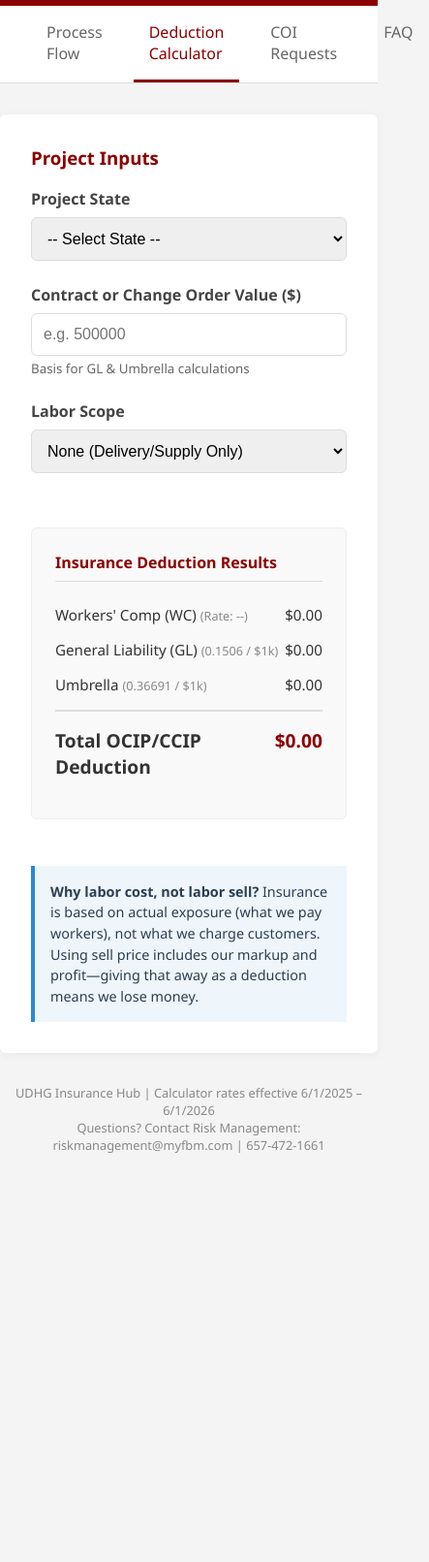
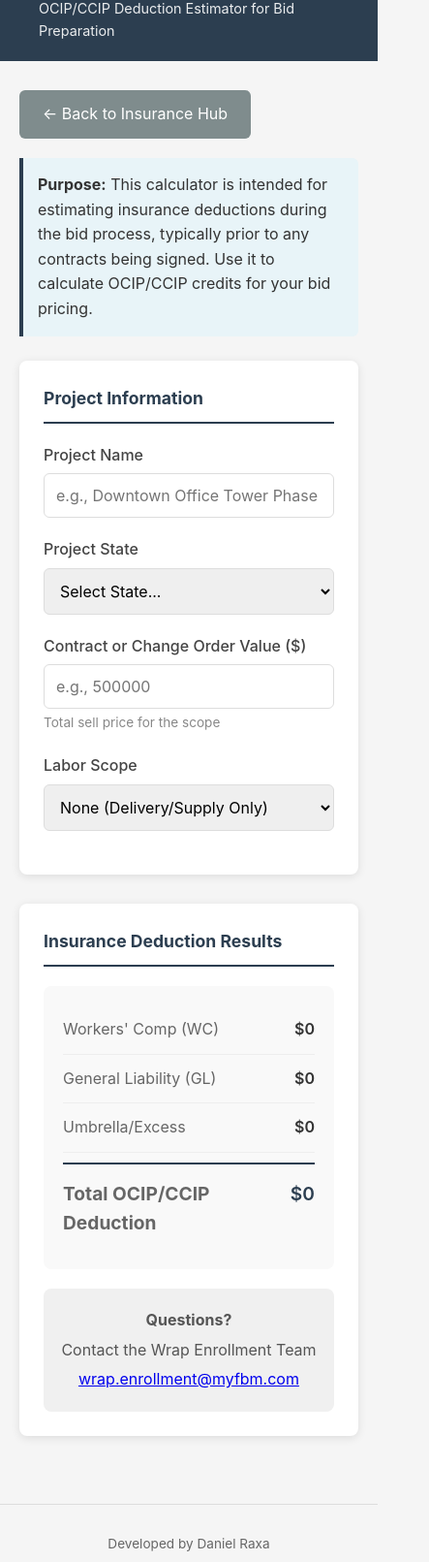
Before and after one commit to danielraxa-lgtm/UDHG-Deduct-Calculator, a plain HTML site: page calculator.html in a window 390 px wide. Shown: the part 168-1779 px from the top of the page at 97% size, 443 px wide, since content can reach past the window. Before the commit the page ends 1390 px from the top, so only its background shows below. Drawn offline with Linux system fonts and the light colour scheme.

Commit message:
Update calculator.html

```diff
--- a/calculator.html
+++ b/calculator.html
@@ -3,159 +3,293 @@
 <head>
     <meta charset="UTF-8">
     <meta name="viewport" content="width=device-width, initial-scale=1.0">
-    <title>UDHG Insurance Hub</title>
+    <title>Insurance Cost Worksheet Calculator</title>
     <style>
-        :root {
-            --primary-color: #8B0000; /* Dark Red/Burgundy */
-            --bg-color: #f4f4f4;
-            --text-color: #333;
-            --border-radius: 6px;
+        * {
+            box-sizing: border-box;
+            margin: 0;
+            padding: 0;
         }
 
         body {
-            font-family: 'Segoe UI', Tahoma, Geneva, Verdana, sans-serif;
-            margin: 0;
-            background-color: var(--bg-color);
-            color: var(--text-color);
+            font-family: -apple-system, BlinkMacSystemFont, 'Segoe UI', Roboto, Oxygen, Ubuntu, sans-serif;
+            line-height: 1.6;
+            color: #333;
+            background: #f5f5f5;
         }
 
-        /* HEADER */
         .header {
-            background-color: var(--primary-color);
+            background: #2c3e50;
             color: white;
-            padding: 1rem 2rem;
+            padding: 20px 40px;
         }
-        .header h1 { margin: 0; font-size: 1.5rem; }
-        .header p { margin: 5px 0 0; font-size: 0.9rem; opacity: 0.9; }
 
-        /* TABS (Visual Only) */
-        .nav-tabs {
-            background-color: white;
-            padding: 0 2rem;
-            border-bottom: 1px solid #ddd;
-            display: flex;
-            gap: 1rem;
+        .header h1 {
+            font-size: 1.5rem;
+            font-weight: 600;
         }
-        .nav-item {
-            padding: 1rem;
-            cursor: pointer;
-            color: #666;
+
+        .header .subtitle {
+            font-size: 0.9rem;
+            opacity: 0.9;
+            margin-top: 5px;
+        }
+
+        .confidential-banner {
+            background: #c0392b;
+            color: white;
+            padding: 10px 20px;
+            text-align: center;
+            font-size: 0.85rem;
             font-weight: 500;
         }
-        .nav-item.active {
-            border-bottom: 3px solid var(--primary-color);
-            color: var(--primary-color);
+
+        .confidential-banner strong {
+            text-transform: uppercase;
+            letter-spacing: 1px;
         }
 
-        /* MAIN CONTAINER */
         .container {
-            max-width: 1000px;
-            margin: 2rem auto;
-            background: white;
-            padding: 2rem;
-            border-radius: var(--border-radius);
-            box-shadow: 0 2px 10px rgba(0,0,0,0.05);
-            display: grid;
-            grid-template-columns: 1fr 1fr; /* Two Columns */
-            gap: 2rem;
+            max-width: 900px;
+            margin: 0 auto;
+            padding: 30px 20px;
         }
 
-        /* INPUTS (Left Column) */
-        .input-group { margin-bottom: 1.5rem; }
-        label { display: block; font-weight: 600; margin-bottom: 0.5rem; color: #444; }
-        select, input {
+        .info-box {
+            background: #e8f4f8;
+            border-left: 4px solid #2c3e50;
+            padding: 15px;
+            margin-bottom: 25px;
+            border-radius: 0 6px 6px 0;
+        }
+
+        .calc-grid {
+            display: grid;
+            grid-template-columns: 1fr 1fr;
+            gap: 30px;
+        }
+
+        @media (max-width: 768px) {
+            .calc-grid {
+                grid-template-columns: 1fr;
+            }
+        }
+
+        .calc-section {
+            background: white;
+            border-radius: 8px;
+            padding: 25px;
+            box-shadow: 0 2px 10px rgba(0,0,0,0.1);
+        }
+
+        .calc-section h2 {
+            color: #2c3e50;
+            margin-bottom: 20px;
+            font-size: 1.1rem;
+            border-bottom: 2px solid #2c3e50;
+            padding-bottom: 10px;
+        }
+
+        .form-group {
+            margin-bottom: 20px;
+        }
+
+        .form-group label {
+            display: block;
+            margin-bottom: 6px;
+            font-weight: 500;
+            color: #444;
+        }
+
+        .form-group input,
+        .form-group select,
+        .form-group textarea {
             width: 100%;
-            padding: 0.75rem;
+            padding: 12px;
             border: 1px solid #ddd;
-            border-radius: var(--border-radius);
+            border-radius: 6px;
             font-size: 1rem;
-            box-sizing: border-box;
+            font-family: inherit;
         }
-        select:focus, input:focus {
-            border-color: var(--primary-color);
+
+        .form-group input:focus,
+        .form-group select:focus,
+        .form-group textarea:focus {
             outline: none;
+            border-color: #2c3e50;
         }
-        .hidden { display: none; }
 
-        /* RESULTS (Right Column) */
-        .results-panel {
-            background-color: #f9f9f9;
-            padding: 1.5rem;
-            border-radius: var(--border-radius);
-            border: 1px solid #eee;
+        .form-group small {
+            display: block;
+            margin-top: 4px;
+            color: #888;
+            font-size: 0.85rem;
         }
-        .results-header {
-            color: var(--primary-color);
-            font-weight: bold;
-            margin-bottom: 1.5rem;
-            border-bottom: 1px solid #ddd;
-            padding-bottom: 0.5rem;
+
+        .results {
+            background: #f9f9f9;
+            border-radius: 8px;
+            padding: 20px;
         }
+
         .result-row {
             display: flex;
             justify-content: space-between;
-            margin-bottom: 1rem;
-            font-size: 0.95rem;
-        }
-        .total-row {
-            border-top: 2px solid #ddd;
-            padding-top: 1rem;
-            margin-top: 1rem;
-            font-weight: bold;
-            font-size: 1.2rem;
-            color: #333;
+            padding: 12px 0;
+            border-bottom: 1px solid #eee;
         }
 
-        /* INFO BOX */
-        .info-box {
-            grid-column: 1 / -1; /* Spans both columns */
-            background-color: #eef6fc;
-            border-left: 4px solid #2c88d9;
-            padding: 1rem;
-            margin-top: 1rem;
-            font-size: 0.9rem;
-            line-height: 1.5;
-            color: #2c3e50;
+        .result-row:last-child {
+            border-bottom: none;
         }
 
-        /* FOOTER */
+        .result-row.total {
+            font-weight: 700;
+            font-size: 1.2rem;
+            color: #2c3e50;
+            border-top: 2px solid #2c3e50;
+            margin-top: 10px;
+            padding-top: 15px;
+        }
+
+        .result-label {
+            color: #666;
+        }
+
+        .result-value {
+            font-weight: 600;
+        }
+
+        .subcontractor-section {
+            display: none;
+            background: #fff3cd;
+            border: 1px solid #ffc107;
+            border-radius: 8px;
+            padding: 20px;
+            margin-top: 20px;
+        }
+
+        .subcontractor-section.show {
+            display: block;
+        }
+
+        .subcontractor-section h3 {
+            color: #856404;
+            margin-bottom: 15px;
+            font-size: 1rem;
+        }
+
+        .alert {
+            background: #fff3cd;
+            border: 1px solid #ffc107;
+            border-radius: 6px;
+            padding: 15px;
+            margin-top: 20px;
+            display: none;
+        }
+
+        .alert.show {
+            display: block;
+        }
+
+        .btn {
+            display: inline-block;
+            padding: 12px 24px;
+            background: #2c3e50;
+            color: white;
+            border: none;
+            border-radius: 6px;
+            cursor: pointer;
+            font-size: 1rem;
+            text-decoration: none;
+            transition: background 0.2s;
+        }
+
+        .btn:hover {
+            background: #1a252f;
+        }
+
+        .btn-warning {
+            background: #f39c12;
+        }
+
+        .btn-warning:hover {
+            background: #d68910;
+        }
+
+        .btn-back {
+            background: #7f8c8d;
+            margin-bottom: 20px;
+        }
+
+        .btn-back:hover {
+            background: #636e72;
+        }
+
         .footer {
             text-align: center;
-            font-size: 0.8rem;
+            padding: 30px 20px;
             color: #888;
-            margin: 2rem 0;
-            padding: 0 1rem;
+            font-size: 0.85rem;
+            border-top: 1px solid #ddd;
+            margin-top: 40px;
         }
 
-        /* Responsive */
-        @media (max-width: 768px) {
-            .container { grid-template-columns: 1fr; }
+        .footer .developer {
+            margin-bottom: 10px;
+            color: #666;
+        }
+
+        .contact-box {
+            background: #f0f0f0;
+            padding: 15px;
+            border-radius: 8px;
+            margin-top: 20px;
+            text-align: center;
+        }
+
+        .contact-box p {
+            margin: 5px 0;
+            color: #555;
+        }
+
+        .warning-text {
+            color: #856404;
+            font-size: 0.9rem;
+            margin-top: 10px;
         }
     </style>
 </head>
 <body>
+    <div class="confidential-banner">
+        <strong>⚠️ Confidential</strong> — Internal use only. Do not distribute this calculator to external parties.
+    </div>
 
     <div class="header">
-        <h1>UNIFIED DOOR & HARDWARE — Insurance Hub</h1>
-        <p>OCIP/CCIP Process, Deduction Calculator, COI Requests & More</p>
-    </div>
-
-    <div class="nav-tabs">
-        <div class="nav-item">Process Flow</div>
-        <div class="nav-item active">Deduction Calculator</div>
-        <div class="nav-item">COI Requests</div>
-        <div class="nav-item">FAQ</div>
+        <h1>Insurance Cost Worksheet Calculator</h1>
+        <div class="subtitle">OCIP/CCIP Deduction Estimator for Bid Preparation</div>
     </div>
 
     <div class="container">
+        <a href="https://danielraxa-lgtm.github.io/UDHG-Deduct-Calculator/" class="btn btn-back">← Back to Insurance Hub</a>
 
-        <div class="input-section">
-            <h3 style="color:var(--primary-color); margin-top:0;">Project Inputs</h3>
+        <div class="info-box">
+            <strong>Purpose:</strong> This calculator is intended for estimating insurance deductions during the bid process, typically prior to any contracts being signed. Use it to calculate OCIP/CCIP credits for your bid pricing.
+        </div>
 
-            <div class="input-group">
-                <label for="stateSelector">Project State</label>
-                <select id="stateSelector" onchange="calculate()">
-                    <option value="">-- Select State --</option>
+        <div class="calc-grid">
+            <div class="calc-section">
+                <h2>Project Information</h2>
+
+                <div class="form-group">
+                    <label for="projectName">Project Name</label>
+                    <input type="text" id="projectName" placeholder="e.g., Downtown Office Tower Phase 2">
+                </div>
+
+                <div class="form-group">
+                    <label for="state">Project State</label>
+                    <select id="state" onchange="calculate()">
+                        <option value="">Select State...</option>
                         <option value="AZ">Arizona (AZ)</option>
                         <option value="CO">Colorado (CO)</option>
                         <option value="FL">Florida (FL)</option>
@@ -165,149 +299,189 @@
                         <option value="NY">New York (NY)</option>
                         <option value="PA">Pennsylvania (PA)</option>
                         <option value="TX">Texas (TX)</option>
-                    <option value="OTHER">Other State (Default)</option>
                     </select>
                 </div>
 
-            <div class="input-group">
+                <div class="form-group">
                     <label for="contractValue">Contract or Change Order Value ($)</label>
-                <input type="number" id="contractValue" placeholder="e.g. 500000" oninput="calculate()">
-                <small style="color:#666; display:block; margin-top:4px;">Basis for GL & Umbrella calculations</small>
+                    <input type="number" id="contractValue" placeholder="e.g., 500000" onchange="calculate()" oninput="calculate()">
+                    <small>Total sell price for the scope</small>
                 </div>
 
-            <div class="input-group">
+                <div class="form-group">
                     <label for="laborScope">Labor Scope</label>
-                <select id="laborScope" onchange="togglePayroll()">
+                    <select id="laborScope" onchange="toggleLaborFields(); calculate()">
                         <option value="none">None (Delivery/Supply Only)</option>
-                    <option value="sub">Subcontracted</option>
-                    <option value="self">Self-Install (UDHG Crews)</option>
+                        <option value="subcontracted">Subcontracted</option>
+                        <option value="self">Self-Performed Crews</option>
                     </select>
                 </div>
 
-            <div class="input-group hidden" id="payrollGroup">
-                <label for="payrollInput">Estimated Labor Payroll ($)</label>
-                <input type="number" id="payrollInput" placeholder="Enter labor cost (not sell price)" oninput="calculate()">
-                <small style="color:#666; display:block; margin-top:4px;">Basis for Workers' Comp calculation</small>
+                <div class="form-group" id="payrollGroup" style="display: none;">
+                    <label for="payroll">Estimated Self-Performed Payroll ($)</label>
+                    <input type="number" id="payroll" placeholder="e.g., 100000" onchange="calculate()" oninput="calculate()">
+                    <small>Use labor COST (payroll), not labor sell!</small>
+                </div>
+
+                <!-- Subcontractor Section -->
+                <div class="subcontractor-section" id="subcontractorSection">
+                    <h3>📋 Subcontractor Information Required</h3>
+                    <p class="warning-text">When labor is subcontracted, we need the following information to coordinate wrap enrollment:</p>
+
+                    <div class="form-group">
+                        <label for="subAmount">Subcontracted Labor Amount ($)</label>
+                        <input type="number" id="subAmount" placeholder="e.g., 75000">
+                    </div>
+
+                    <div class="form-group">
+                        <label for="subName">Subcontractor Company Name</label>
+                        <input type="text" id="subName" placeholder="e.g., ABC Installation Services">
+                    </div>
+
+                    <div class="form-group">
+                        <label for="subContactName">Subcontractor Contact Name</label>
+                        <input type="text" id="subContactName" placeholder="e.g., John Smith">
+                    </div>
+
+                    <div class="form-group">
+                        <label for="subContactEmail">Subcontractor Contact Email</label>
+                        <input type="email" id="subContactEmail" placeholder="e.g., jsmith@abcinstall.com">
+                    </div>
+
+                    <button class="btn btn-warning" onclick="draftSubcontractorEmail()">📧 Draft Email to Wrap Enrollment</button>
                 </div>
             </div>
 
-        <div class="results-panel">
-            <div class="results-header">Insurance Deduction Results</div>
+            <div class="calc-section">
+                <h2>Insurance Deduction Results</h2>
 
+                <div class="results">
                     <div class="result-row">
-                <span>Workers' Comp (WC) <small id="wc-rate-display" style="color:#888;">(Rate: --)</small></span>
-                <span id="wcResult">$0.00</span>
+                        <span class="result-label">Workers' Comp (WC)</span>
+                        <span class="result-value" id="wcResult">$0</span>
                     </div>
-
                     <div class="result-row">
-                <span>General Liability (GL) <small style="color:#888;">(0.1506 / $1k)</small></span>
-                <span id="glResult">$0.00</span>
+                        <span class="result-label">General Liability (GL)</span>
+                        <span class="result-value" id="glResult">$0</span>
                     </div>
-
                     <div class="result-row">
-                <span>Umbrella <small style="color:#888;">(0.36691 / $1k)</small></span>
-                <span id="umbrellaResult">$0.00</span>
+                        <span class="result-label">Umbrella/Excess</span>
+                        <span class="result-value" id="umbrellaResult">$0</span>
                     </div>
-
-            <div class="result-row total-row">
-                <span>Total OCIP/CCIP Deduction</span>
-                <span id="totalResult" style="color:var(--primary-color);">$0.00</span>
+                    <div class="result-row total">
+                        <span class="result-label">Total OCIP/CCIP Deduction</span>
+                        <span class="result-value" id="totalResult">$0</span>
                     </div>
                 </div>
 
-        <div class="info-box">
-            <strong>Why labor cost, not labor sell?</strong> Insurance is based on actual exposure (what we pay workers), not what we charge customers. Using sell price includes our markup and profit—giving that away as a deduction means we lose money.
+                <div class="alert" id="subAlert">
+                    <strong>Note:</strong> Labor is subcontracted. WC exposure belongs to the subcontractor. Please complete the subcontractor information and notify the Wrap Enrollment team.
+                </div>
+
+                <div class="contact-box">
+                    <p><strong>Questions?</strong></p>
+                    <p>Contact the Wrap Enrollment Team</p>
+                    <p><a href="mailto:wrap.enrollment@myfbm.com">wrap.enrollment@myfbm.com</a></p>
+                </div>
+            </div>
         </div>
     </div>
 
     <div class="footer">
-        UDHG Insurance Hub | Calculator rates effective 6/1/2025 – 6/1/2026<br>
-        Questions? Contact Risk Management: riskmanagement@myfbm.com | 657-472-1661
+        <div class="developer">Developed by Daniel Raxa</div>
+        <p>For internal bid preparation use only. Contact wrap.enrollment@myfbm.com for enrollment questions.</p>
     </div>
 
     <script>
-        // 1. DATA: State Specific WC Rates
+        // WC Rates by state (base rate per $100 of payroll)
         const wcRates = {
-            "AZ": { code: "5102", base: 3.31, emr: 0.95, ldf: 0.2737 },
-            "CO": { code: "5102", base: 3.29, emr: 0.95, ldf: 0.0549 },
-            "FL": { code: "5102", base: 5.33, emr: 0.95, ldf: 0.2124 },
-            "MI": { code: "5146", base: 7.54, emr: 0.65, ldf: 0.1100 },
-            "MD": { code: "5102", base: 4.09, emr: 0.95, ldf: 0.0548 },
-            "NJ": { code: "5103", base: 6.28, emr: 1.115, ldf: 0.0829 },
-            "NY": { code: "5102", base: 11.17, emr: 1.87, ldf: 0.0832 },
-            "PA": { code: "658", base: 6.43, emr: 1.143, ldf: 0.1931 },
-            "TX": { code: "5102", base: 2.15, emr: 0.95, ldf: 0.0800 }
+            'AZ': 3.31, 'CO': 3.29, 'FL': 5.33, 'MD': 4.09, 'MI': 7.54,
+            'NJ': 6.28, 'NY': 11.17, 'PA': 6.43, 'TX': 2.15
         };
 
-        const DEFAULT_WC_RATE = 0.1665; // Flat rate for other states
-        const GL_RATE = 0.1506;         // Per $1,000 Contract Value
-        const UMBRELLA_RATE = 0.36691;  // Per $1,000 Contract Value
+        const glRate = 0.1506;
+        const umbrellaRate = 0.36691;
 
-        // 2. TOGGLE PAYROLL INPUT
-        function togglePayroll() {
-            const scope = document.getElementById("laborScope").value;
-            const payrollGroup = document.getElementById("payrollGroup");
+        function toggleLaborFields() {
+            const laborScope = document.getElementById('laborScope').value;
+            const payrollGroup = document.getElementById('payrollGroup');
+            const subcontractorSection = document.getElementById('subcontractorSection');
+            const subAlert = document.getElementById('subAlert');
 
-            if (scope === "none") {
-                payrollGroup.classList.add("hidden");
-                document.getElementById("payrollInput").value = ""; // Clear value
-            } else {
-                payrollGroup.classList.remove("hidden");
-            }
-            calculate(); // Recalculate immediately
+            payrollGroup.style.display = 'none';
+            subcontractorSection.classList.remove('show');
+            subAlert.classList.remove('show');
+
+            if (laborScope === 'self') {
+                payrollGroup.style.display = 'block';
+            } else if (laborScope === 'subcontracted') {
+                subcontractorSection.classList.add('show');
+                subAlert.classList.add('show');
             }
 
-        // 3. MAIN CALCULATION FUNCTION
-        function calculate() {
-            // Get Inputs
-            const state = document.getElementById("stateSelector").value;
-            const contractVal = parseFloat(document.getElementById("contractValue").value) || 0;
-            const payrollVal = parseFloat(document.getElementById("payrollInput").value) || 0;
-            const scope = document.getElementById("laborScope").value;
-
-            // --- A. CALCULATE GL & UMBRELLA (Based on Contract Value) ---
-            // Formula: (Value / 1000) * Rate
-            let glPremium = (contractVal / 1000) * GL_RATE;
-            let umbrellaPremium = (contractVal / 1000) * UMBRELLA_RATE;
-
-            // --- B. CALCULATE WORKERS COMP (Based on Payroll) ---
-            let wcPremium = 0;
-            let finalWcRate = 0;
-
-            if (scope !== "none" && state) {
-                // Determine Rate
-                if (wcRates[state]) {
-                    // Use specific formula: Base * EMR * (1 - LDF)
-                    const data = wcRates[state];
-                    finalWcRate = data.base * data.emr * (1 - data.ldf);
-                } else {
-                    // Use Default
-                    finalWcRate = DEFAULT_WC_RATE;
+            if (laborScope !== 'self') {
+                document.getElementById('payroll').value = '';
+            }
         }
 
-                // Calculate Premium: (Payroll / 100) * Rate
-                wcPremium = (payrollVal / 100) * finalWcRate;
+        function calculate() {
+            const state = document.getElementById('state').value;
+            const contractValue = parseFloat(document.getElementById('contractValue').value) || 0;
+            const laborScope = document.getElementById('laborScope').value;
+            const payroll = parseFloat(document.getElementById('payroll').value) || 0;
+
+            let wc = 0, gl = 0, umbrella = 0;
+
+            gl = (contractValue / 1000) * glRate;
+            umbrella = (contractValue / 1000) * umbrellaRate;
+
+            if (laborScope === 'self' && state && wcRates[state]) {
+                wc = (payroll / 100) * wcRates[state];
             }
 
-            // --- C. DISPLAY RESULTS ---
+            wc = Math.round(wc);
+            gl = Math.round(gl);
+            umbrella = Math.round(umbrella);
+            const total = wc + gl + umbrella;
 
-            // Format Numbers to Currency
-            const fmt = (num) => "$" + num.toLocaleString('en-US', { minimumFractionDigits: 2, maximumFractionDigits: 2 });
-
-            document.getElementById("glResult").innerText = fmt(glPremium);
-            document.getElementById("umbrellaResult").innerText = fmt(umbrellaPremium);
-            document.getElementById("wcResult").innerText = fmt(wcPremium);
-
-            // Show active WC rate for clarity
-            if (scope !== "none" && state) {
-                document.getElementById("wc-rate-display").innerText = `(Rate: $${finalWcRate.toFixed(4)})`;
-            } else {
-                document.getElementById("wc-rate-display").innerText = "(Rate: --)";
+            document.getElementById('wcResult').textContent = '$' + wc.toLocaleString();
+            document.getElementById('glResult').textContent = '$' + gl.toLocaleString();
+            document.getElementById('umbrellaResult').textContent = '$' + umbrella.toLocaleString();
+            document.getElementById('totalResult').textContent = '$' + total.toLocaleString();
         }
 
-            // Grand Total
-            const total = glPremium + umbrellaPremium + wcPremium;
-            document.getElementById("totalResult").innerText = fmt(total);
+        function draftSubcontractorEmail() {
+            const projectName = document.getElementById('projectName').value || '[Project Name]';
+            const state = document.getElementById('state').value || '[State]';
+            const contractValue = document.getElementById('contractValue').value || '[Contract Value]';
+            const subAmount = document.getElementById('subAmount').value || '[Amount]';
+            const subName = document.getElementById('subName').value || '[Subcontractor Name]';
+            const subContactName = document.getElementById('subContactName').value || '[Contact Name]';
+            const subContactEmail = document.getElementById('subContactEmail').value || '[Contact Email]';
+
+            const subject = `Wrap Enrollment Notice - Subcontracted Labor - ${projectName}`;
+
+            const body = `Hi Wrap Enrollment Team,
+
+I'm submitting a bid that includes subcontracted labor and wanted to notify you for wrap enrollment coordination.
+
+PROJECT DETAILS:
+- Project Name: ${projectName}
+- State: ${state}
+- Contract Value: $${parseInt(contractValue).toLocaleString()}
+
+SUBCONTRACTOR INFORMATION:
+- Subcontracted Labor Amount: $${parseInt(subAmount).toLocaleString()}
+- Subcontractor Company: ${subName}
+- Contact Name: ${subContactName}
+- Contact Email: ${subContactEmail}
+
+Please let me know if you need any additional information for enrollment.
+
+Thanks`;
+
+            const mailtoLink = `mailto:wrap.enrollment@myfbm.com?subject=${encodeURIComponent(subject)}&body=${encodeURIComponent(body)}`;
+            window.location.href = mailtoLink;
         }
     </script>
 </body>
```
Lines whose indentation alone changed are shown as unchanged.
